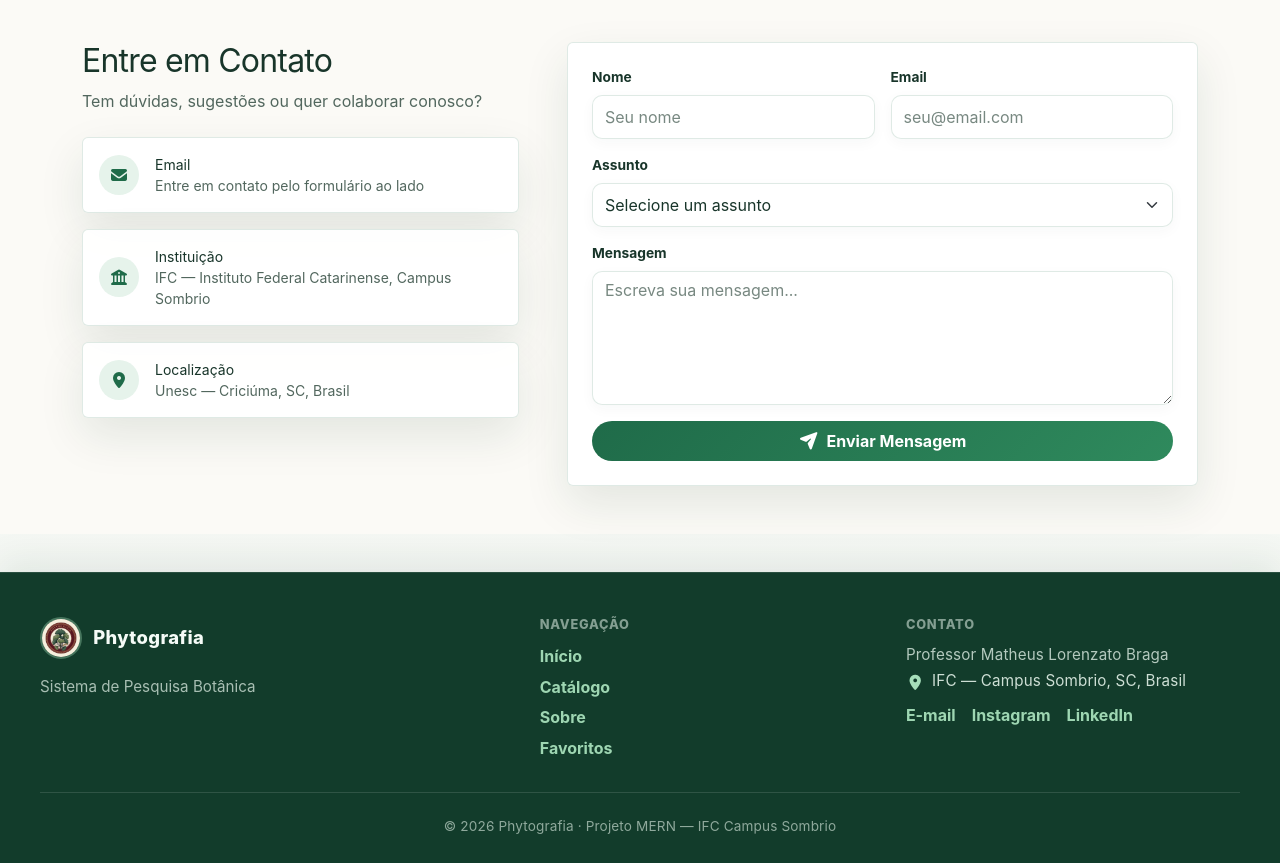
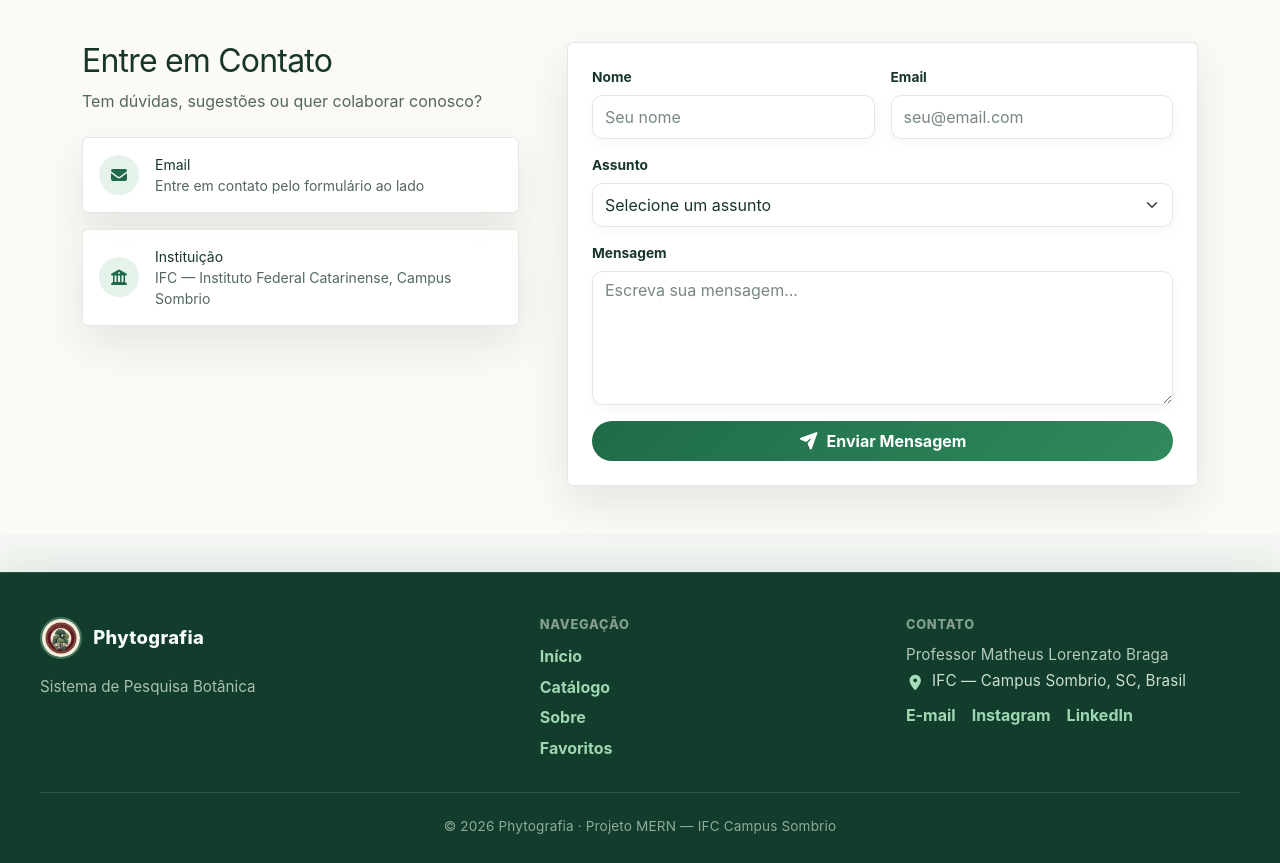
Before and after one commit to rickinjean/TCC-phyto, a React (Create React App) app in the folder mern-app-main-main/client/: page /Sobre in a window 1280 px wide. Shown: the part 3760-4623 px from the top of the page. Built offline with nearby package versions, Linux system fonts and the light colour scheme; no server answers; sample sign-in values are in the browser's storage.

Commit message:
Remove bloco de localizacao (Unesc/Criciuma) da pagina Sobre

```diff
--- a/mern-app-main-main/client/src/components/Sobre.js
+++ b/mern-app-main-main/client/src/components/Sobre.js
@@ -299,7 +299,6 @@ export default function About() {
                                 {[
                                     { icon: 'fa-envelope',       titulo: 'Email',       detalhe: 'Entre em contato pelo formulário ao lado' },
                                     { icon: 'fa-university',     titulo: 'Instituição', detalhe: 'IFC — Instituto Federal Catarinense, Campus Sombrio' },
-                                    { icon: 'fa-map-marker-alt', titulo: 'Localização', detalhe: 'Unesc — Criciúma, SC, Brasil' },
                                 ].map((m, i) => (
                                     <div className="about-info-item d-flex align-items-center gap-3 p-3 rounded shadow-sm" key={i}>
                                         <div className="about-contact-icon d-flex align-items-center justify-content-center rounded-circle">
```
